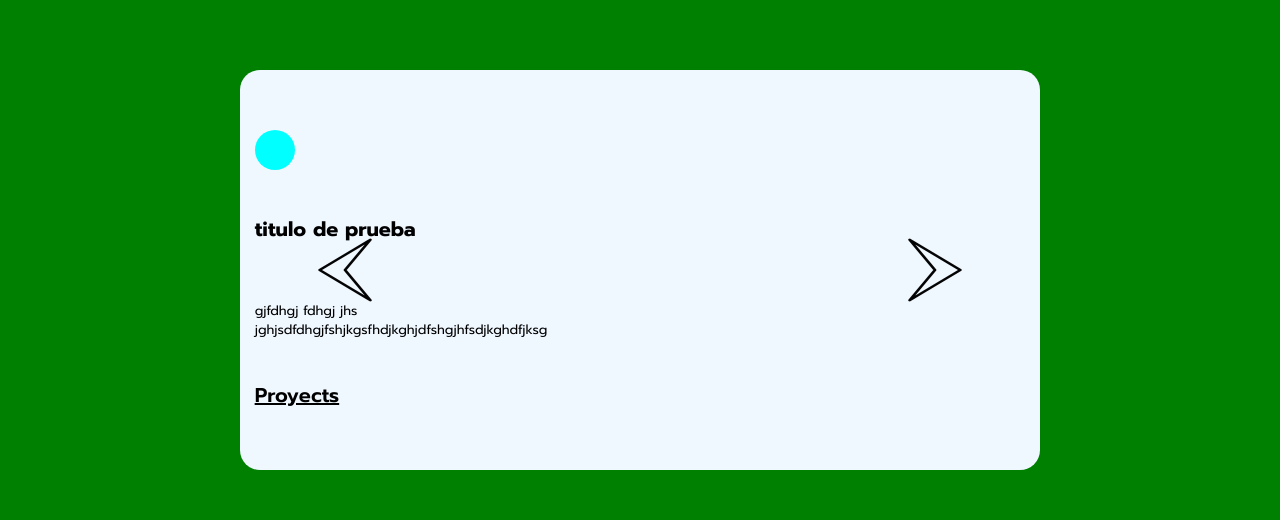
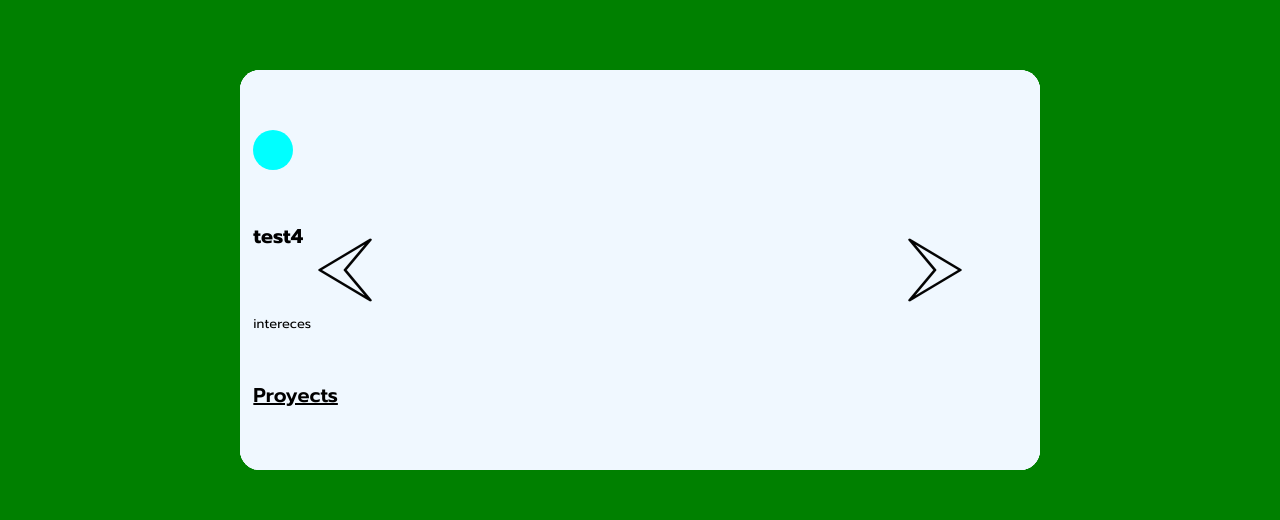
Before and after one commit to Jwilv/portfolio, a React (Create React App) app: page / in a window 1280 px wide. Shown: the part 1675-2195 px from the top of the page. Built offline with nearby package versions, Linux system fonts and the light colour scheme.

Commit message:
ceracion de el componentes Slider

```diff
--- a/src/components/works/Works.js
+++ b/src/components/works/Works.js
@@ -1,38 +1,25 @@
 import React from 'react'
 import './works.scss'
 import flecha from "../../assets/imgs/flecha.png"
+import { dataWorks } from './dataWorks'
+import { Slider } from '../../slider/Slider'
 
 
 
 export const Works = () => {
     return (
         <div className='worksContainer' id='works'>
-            <div className='slider'>
-                <div className='container'>
-                    <div className='item'>
-                        <div className='left'>
-                            <div className='leftContainer'>
-                                <div className='imgCointainer'>
-                                    {/* <img src='https://encrypted-tbn0.gstatic.com/images?q=tbn:ANd9GcTb_tu7GgJWDljnoor35A4-jwLC93qS6VGPfw&usqp=CAU'
-                                        alt='imagen que no carga' /> */}
-                                </div>
-                                <h2>titulo de prueba</h2>
-                                <p>gjfdhgj fdhgj jhs jghjsdfdhgjfshjkgsfhdjkghjdfshgjhfsdjkghdfjksg
-                                </p>
-                                <span>Proyects</span>
-                            </div>
-                        </div>
-                        <div className='right'></div>
-                    </div>
-                </div>
-            </div>
+            {dataWorks.map(({title,id,desc}) => (
+                <Slider key={id} title={title} desc={desc}/>
+            ))}
+
 
             <img src={flecha}
-            alt='imagen que no carga'
-            className='flecha Left'/>
+                alt='imagen que no carga'
+                className='flecha Left' />
             <img src={flecha}
-            alt='imagen que no carga'
-            className='flecha Right'/>
+                alt='imagen que no carga'
+                className='flecha Right' />
 
         </div>
     )
--- /dev/null
+++ b/src/components/works/dataWorks.js
@@ -0,0 +1,26 @@
+export const dataWorks = [
+    {
+        id:1,
+        desc:'hola me llamo wilvers juan',
+        title:'test1',
+        img:'',
+    },
+    {
+        id:2,
+        desc:'soy FrontEnd Developer',
+        title:'test2',
+        img:'',
+    },
+    {
+        id:3,
+        desc:'expreciencia en las siguientes tecnologias',
+        title:'test3',
+        img:'',
+    },
+    {
+        id:4,
+        desc:'intereces',
+        title:'test4',
+        img:'',
+    },
+]
--- a/src/components/works/works.scss
+++ b/src/components/works/works.scss
@@ -20,86 +20,4 @@
             transform: rotate(270deg);
         }
     }
-
-    .slider {
-        height: 400px;
-        display: flex;
-        position: absolute;
-        left: 0;
-
-        .container {
-            width: 100vw;
-            display: flex;
-            align-items: center;
-            justify-content: center;
-
-            .item {
-                width: 800px;
-                height: 100%;
-                background-color: aliceblue;
-                border-radius: 20px;
-                display: flex;
-                align-items: center;
-                justify-content: center;
-
-                .left {
-                    flex: 4;
-                    height: 100%;
-                    display: flex;
-                    align-items: center;
-                    justify-content: center;
-
-                    .leftContainer {
-                        width: 90%;
-                        height: 70%;
-                        display: flex;
-                        flex-direction: column;
-                        justify-content: space-between;
-
-                        .imgCointainer {
-                            width: 40px;
-                            height: 40px;
-                            border-radius: 50%;
-                            background-color: aqua;
-                            display: flex;
-                            align-items: center;
-                            justify-content: center;
-
-                            .img {
-                                width: 25px;
-                                overflow: hidden;
-                            }
-
-                        }
-
-                        h2 {
-                            font-size: 20px;
-                        }
-
-                        p {
-                            font-size: 13px;
-                        }
-
-                        span {
-                            font-size: 20px;
-                            font-weight: 600;
-                            text-decoration: underline;
-                        }
-                    }
-                }
-
-                .right {
-                    flex: 8;
-                    height: 100%;
-                    display: flex;
-                    align-items: center;
-                    justify-content: center;
-                }
-
-            }
-        }
-
-    }
-
-
 }
--- /dev/null
+++ b/src/slider/Slider.js
@@ -0,0 +1,25 @@
+import React from 'react'
+import './slider.scss'
+
+export const Slider = ({ title, desc }) => {
+    return (
+        <div className='slider'>
+            <div className='container'>
+                <div className='item'>
+                    <div className='left'>
+                        <div className='leftContainer'>
+                            <div className='imgCointainer'>
+                                {/* <img src='https://encrypted-tbn0.gstatic.com/images?q=tbn:ANd9GcTb_tu7GgJWDljnoor35A4-jwLC93qS6VGPfw&usqp=CAU'
+                                            alt='imagen que no carga' /> */}
+                            </div>
+                            <h2>{title}</h2>
+                            <p>{desc}</p>
+                            <span>Proyects</span>
+                        </div>
+                    </div>
+                    <div className='right'></div>
+                </div>
+            </div>
+        </div>
+    )
+}
--- /dev/null
+++ b/src/slider/slider.scss
@@ -0,0 +1,79 @@
+.slider {
+    height: 400px;
+    display: flex;
+    position: absolute;
+    left: 0;
+
+    .container {
+        width: 100vw;
+        display: flex;
+        align-items: center;
+        justify-content: center;
+
+        .item {
+            width: 800px;
+            height: 100%;
+            background-color: aliceblue;
+            border-radius: 20px;
+            display: flex;
+            align-items: center;
+            justify-content: center;
+
+            .left {
+                flex: 4;
+                height: 100%;
+                display: flex;
+                align-items: center;
+                justify-content: center;
+
+                .leftContainer {
+                    width: 90%;
+                    height: 70%;
+                    display: flex;
+                    flex-direction: column;
+                    justify-content: space-between;
+
+                    .imgCointainer {
+                        width: 40px;
+                        height: 40px;
+                        border-radius: 50%;
+                        background-color: aqua;
+                        display: flex;
+                        align-items: center;
+                        justify-content: center;
+
+                        .img {
+                            width: 25px;
+                            overflow: hidden;
+                        }
+
+                    }
+
+                    h2 {
+                        font-size: 20px;
+                    }
+
+                    p {
+                        font-size: 13px;
+                    }
+
+                    span {
+                        font-size: 20px;
+                        font-weight: 600;
+                        text-decoration: underline;
+                    }
+                }
+            }
+
+            .right {
+                flex: 8;
+                height: 100%;
+                display: flex;
+                align-items: center;
+                justify-content: center;
+            }
+
+        }
+    }
+
+}
```
